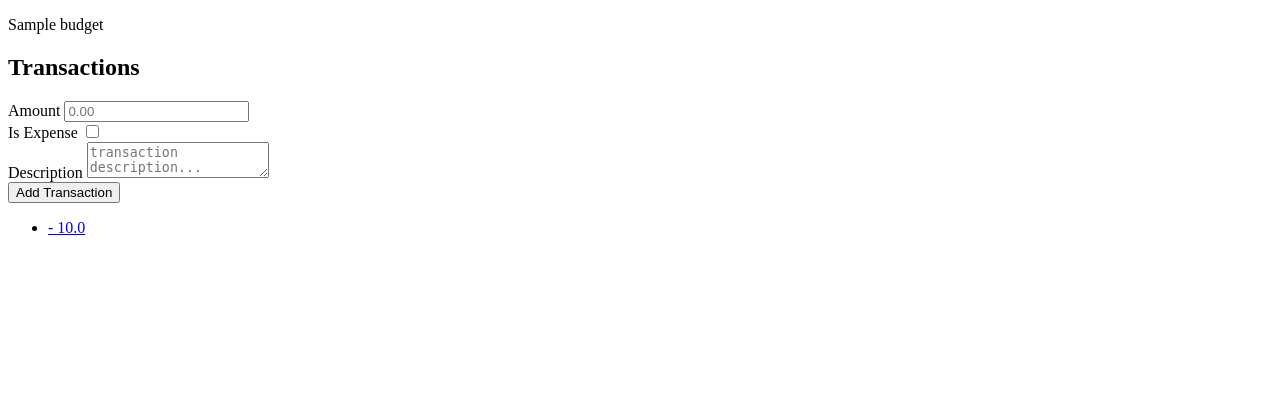
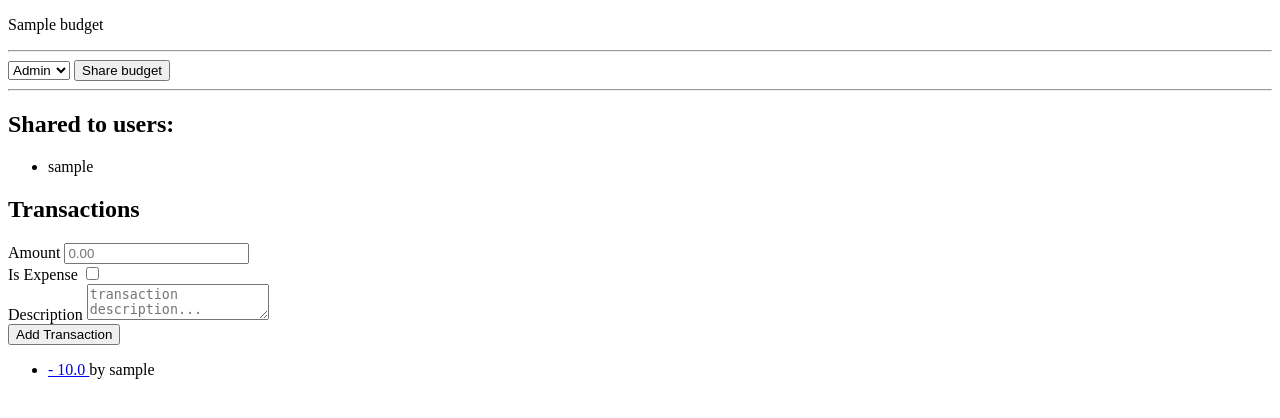
Before and after one commit to rogemus/mymoney, a Django app: page /budget/1/ in a window 1280 px wide. Shown: the part 76-494 px from the top of the page. Run offline with Django 5.2, Linux system fonts and the light colour scheme; a user stored in the database is signed in; tables that the repository leaves empty hold one stand-in row (values such as "Sample post").

Commit message:
main Add basic share funtionality

```diff
--- a/tracker/budget/admin.py
+++ b/tracker/budget/admin.py
@@ -14,7 +14,7 @@ class TransactionInline(admin.TabularInline):
 
 
 class BudgetAdmin(admin.ModelAdmin):
-    fields = ["name", "user"]
+    fields = ["name", "user", "shared_to" ]
     inlines = [TransactionInline]
     search_fields = ["name"]
 
--- a/tracker/budget/models.py
+++ b/tracker/budget/models.py
@@ -12,9 +12,9 @@ class Budget(models.Model):
 
     name = models.CharField(max_length=150)
     created_at = models.DateTimeField(auto_now_add=True)
-    user = models.ForeignKey(User, on_delete=models.DO_NOTHING)
+    user = models.ForeignKey(User, related_name="user", on_delete=models.DO_NOTHING)
     description = models.CharField(max_length=250, default="")
-
+    shared_to = models.ManyToManyField(User, related_name="shared_to")
     # @property
     # def current_month_transaction(self):
     #     return Transaction.objects.filter(in_current_month=True, budget__id=self.id)
--- a/tracker/budget/urls.py
+++ b/tracker/budget/urls.py
@@ -4,13 +4,30 @@ from . import views
 
 app_name = "budget"
 urlpatterns = [
-    path("", views.BudgetList.as_view(), name="index"),
-    path("add/", views.BudgetAdd.as_view(), name="budget_add"),
-    path("<int:pk>/", views.BudgetDetail.as_view(), name="budget_detail"),
+    path(
+        "",
+        views.BudgetList.as_view(),
+        name="index"
+    ),
+    path(
+        "add/",
+        views.BudgetAdd.as_view(),
+        name="budget_add"
+    ),
+    path(
+        "<int:pk>/",
+        views.BudgetDetail.as_view(),
+        name="budget_detail"
+    ),
     path(
         "<int:budget_id>/transaction_add",
-        view=views.TransactionAdd.as_view(),
+        views.TransactionAdd.as_view(),
         name="transaction_add",
+    ),
+    path(
+        "<int:budget_id>/share",
+        views.BudgetShare.as_view(),
+        name="budget_share"
     ),
     path(
         "t/<int:pk>/",
--- a/tracker/budget/views.py
+++ b/tracker/budget/views.py
@@ -1,6 +1,7 @@
 from django.contrib import messages
 from django.contrib.auth.decorators import login_required
 from django.contrib.auth.mixins import LoginRequiredMixin
+from django.contrib.auth.models import User
 from django.shortcuts import redirect, render
 from django.utils.decorators import method_decorator
 from django.views import View, generic
@@ -10,26 +11,54 @@ from .models import Budget, Transaction
 
 @method_decorator(login_required, name="dispatch")
 class BudgetList(View):
-    template_name = "budget/index.html"
+    template_name = "budget/budget-list.html"
 
     def get(self, request):
         """
         Budgets list for login user
         """
         budgets = Budget.objects.filter(user=request.user)
-        return render(request, self.template_name, {"budgets": budgets})
+        shared_budgets = Budget.objects.filter(shared_to=request.user)
+
+        return render(
+            request,
+            self.template_name,
+            {"budgets": budgets, "shared_budgets": shared_budgets},
+        )
 
 
-# [TODO] Add Update funtion for budget
-class BudgetDetail(LoginRequiredMixin, generic.DetailView):
-    model = Budget
+class BudgetDetail(View):
     template_name = "budget/budget-detail.html"
+
+    def get(self, request, pk):
+        budget = Budget.objects.get(pk=pk)
+        shared_to_users = budget.shared_to.all()
+
+        print(shared_to_users)
+        return render(
+            request,
+            self.template_name,
+            context={"budget": budget, "shared_to_users": shared_to_users},
+        )
 
 
 # [TODO] Add update function for transaction
 class TransactionDetail(LoginRequiredMixin, generic.DetailView):
     model = Transaction
     template_name = "transaction/transaction-detail.html"
+
+
+class BudgetShare(View):
+    def post(self, request, budget_id):
+        # TODO: this should be 2 step feature.
+        # User A types user emails in field on front, and User B should accept link in the email
+        share_to = request.POST["share_to"]
+        budget = Budget.objects.get(pk=budget_id)
+        user_share_to = User.objects.get(pk=share_to)
+        budget.shared_to.add(user_share_to)
+        budget.save()
+        messages.success(request, "Budget shared")
+        return redirect("/budget/%s" % budget_id)
 
 
 @method_decorator(login_required, name="dispatch")
--- a/tracker/templates/budget/budget-detail.html
+++ b/tracker/templates/budget/budget-detail.html
@@ -5,10 +5,30 @@
 {% block content %}
 <p>{{budget.name}}</p>
 
+{% include 'shared/message.html' %}
+
+<!--- Share to user --->
+<hr />
+<form method="post" action="{% url 'budget:budget_share' budget.id %}">
+  {% csrf_token %}
+  <select name="share_to" id="share_to">
+    <option value="1">Admin</option>
+    <option value="2">User 1</option>
+    <option value="3">User 2</option>
+  </select>
+  <button type="submit">Share budget</button>
+</form>
+<hr />
+
+<h2>Shared to users:</h2>
+<ul>
+  {% for user in shared_to_users %}
+  <li>{{user.username}}</li>
+  {% endfor %}
+</ul>
+
 <h2>Transactions</h2>
-
 {% include 'transaction/transaction-add.html' with budget_id=budget.id %}
-
 <ul>
   {% for transaction in budget.transaction_set.all %}
   <li>
@@ -19,7 +39,7 @@
       +
       {% endif %}
       {{transaction.amount}}
-    </a>
+    </a> by {{transaction.user.username}}
   </li>
   {% endfor %}
 </ul>
--- a/tracker/templates/transaction/transaction-add.html
+++ b/tracker/templates/transaction/transaction-add.html
@@ -1,5 +1,3 @@
-{% include "shared/message.html" %}
-
 <form id="transaction_add" action="{% url 'budget:transaction_add' budget_id=budget_id %}" method="post">
   {% csrf_token %}
   <div>
```
Also changed, not shown: 100DaysOfCode.md (+3 -0 lines), tracker/templates/budget/budget-list.html (+9 -1 lines), tracker/budget/migrations/0008_budget_shared_to.py (added), tracker/budget/migrations/0009_remove_budget_shared_to_budget_shared_to.py (added), tracker/budget/migrations/0010_alter_budget_shared_to_alter_budget_user.py (added).
